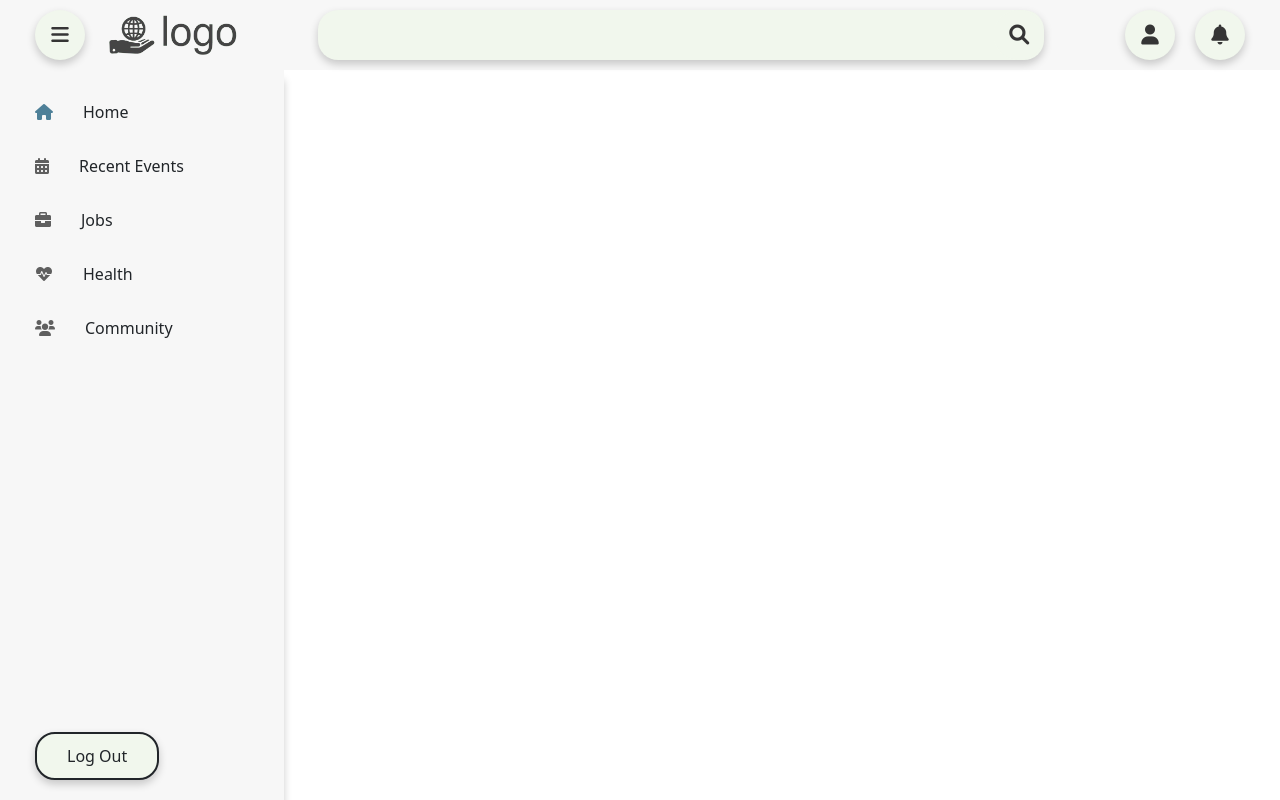
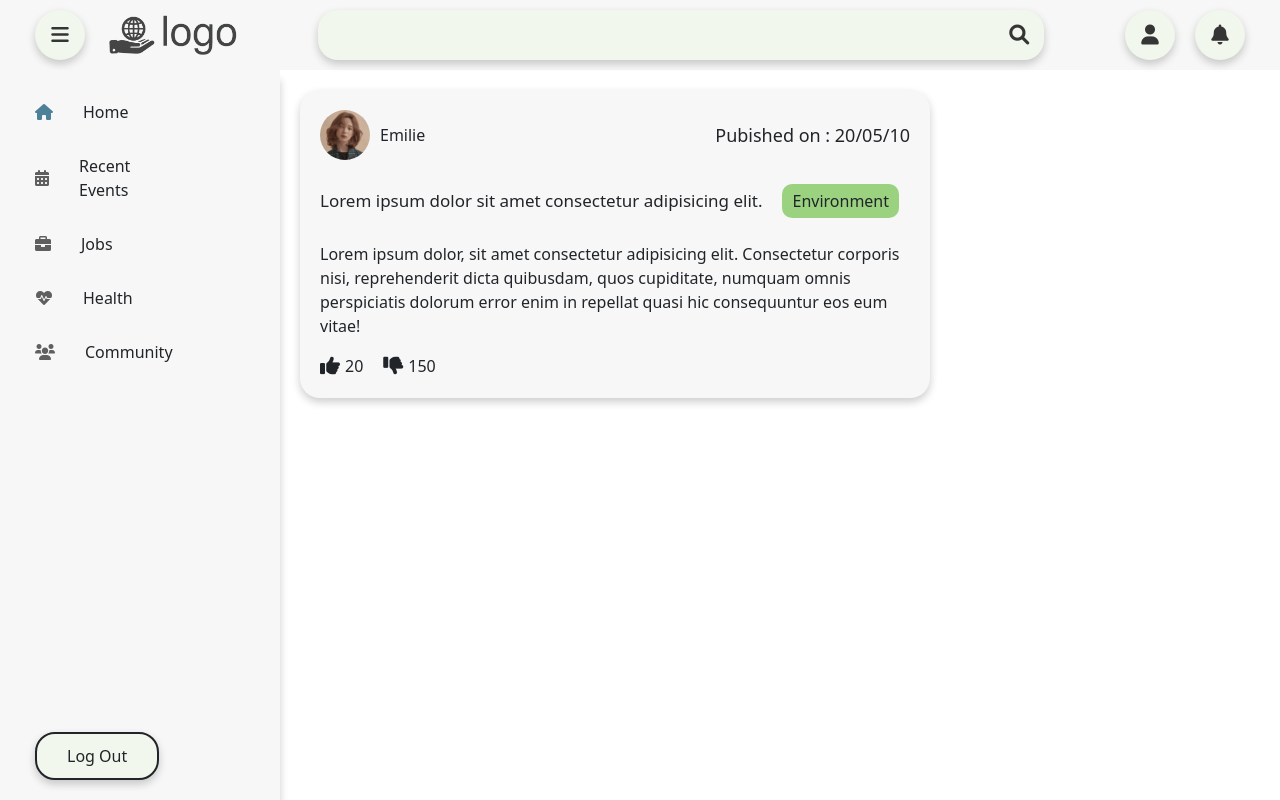
Before and after one commit to Tsantanny/econumpy-UI, a React (Vite) app: page / in a window 1280 px wide. Built offline with nearby package versions, Linux system fonts and the light colour scheme.

Commit message:
feat: add post

```diff
--- /dev/null
+++ b/src/components/Posts.jsx
@@ -0,0 +1,43 @@
+import "../styles/Posts.css";
+import user from "../assets/images/user.jpeg";
+function Posts() {
+  return (
+    <>
+      <section className="post-container box-shadow">
+        <div className="post-header">
+          <div className="profile">
+            <img src={user} alt="" className="user" />
+            <span>Emilie</span>
+          </div>
+          <span className="date">Pubished on : 20/05/10</span>
+        </div>
+        <div className="post-content mt-4">
+          <div className="title">
+            <span className="title-text">
+              Lorem ipsum dolor sit amet consectetur adipisicing elit.
+            </span>
+            <span className="tag">Environment</span>
+          </div>
+          <p className="mt-4">
+            Lorem ipsum dolor, sit amet consectetur adipisicing elit.
+            Consectetur corporis nisi, reprehenderit dicta quibusdam, quos
+            cupiditate, numquam omnis perspiciatis dolorum error enim in
+            repellat quasi hic consequuntur eos eum vitae!
+          </p>
+        </div>
+        <div className="reaction-panel">
+          <div>
+            <i className="fas fa-thumbs-up"></i>
+            <span>20</span>
+          </div>
+          <div>
+            <i className="fas fa-thumbs-down"></i>
+            <span>150</span>
+          </div>
+        </div>
+      </section>
+    </>
+  );
+}
+
+export default Posts;
--- a/src/pages/Home.jsx
+++ b/src/pages/Home.jsx
@@ -1,11 +1,16 @@
 import Header from "../components/Header";
 import SideBar from "../components/SideBar";
-
+import Posts from "../components/Posts";
 function Home() {
   return (
     <>
       <Header></Header>
       <SideBar></SideBar>
+      <div
+        style={{ marginLeft: "300px", marginTop: "90px", marginRight: "350px" }}
+      >
+        <Posts></Posts>
+      </div>
     </>
   );
 }
--- a/src/styles/Header.css
+++ b/src/styles/Header.css
@@ -1,6 +1,9 @@
 /* header */
 .header {
   background-color: rgb(247, 247, 247);
+  position: fixed;
+  width: 100%;
+  top: 0;
 }
 
 .header i {
--- /dev/null
+++ b/src/styles/Posts.css
@@ -0,0 +1,65 @@
+.post-container {
+  background-color: rgb(247, 247, 247);
+
+  width: 100%;
+  position: relative;
+  padding: 20px;
+  border-radius: 20px;
+}
+
+.user {
+  width: 50px;
+  height: 50px;
+  object-position: top;
+  border-radius: 50%;
+  object-fit: cover;
+}
+.profile {
+  align-items: center;
+  display: flex;
+  gap: 10px;
+}
+.post-header {
+  display: flex;
+  align-items: center;
+}
+.post-header .date {
+  position: absolute;
+  font-size: 18px;
+  right: 20px;
+}
+
+.post-content .title-text {
+  font-size: 17px;
+  font-weight: 500;
+}
+
+.post-content .title {
+  display: flex;
+  gap: 20px;
+  align-items: center;
+}
+
+.post-content .tag {
+  background-color: rgb(154, 210, 128);
+  padding: 5px 10px;
+  border-radius: 10px;
+}
+
+.reaction-panel {
+  display: flex;
+  gap: 20px;
+}
+
+.reaction-panel div {
+  display: flex;
+  gap: 5px;
+  align-items: center;
+  cursor: pointer;
+}
+.reaction-panel div span::selection {
+  background: none;
+}
+.reaction-panel i {
+  font-size: 20px;
+}
--- a/src/styles/SideBar.css
+++ b/src/styles/SideBar.css
@@ -1,11 +1,12 @@
 .side-bar {
   background-color: rgb(247, 247, 247);
-  width: fit-content;
+  width: 280px;
   height: calc(100vh - 70px);
   z-index: 200;
-  top: 0;
+  top: 70px;
   padding-right: 100px;
   padding-top: 30px;
+  position: fixed;
 }
 
 .min-container.side-bar.box-shadow {
```
Also changed, not shown: src/assets/images/user.jpeg (added).
